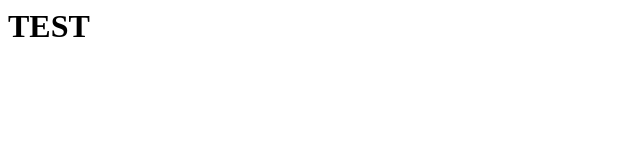
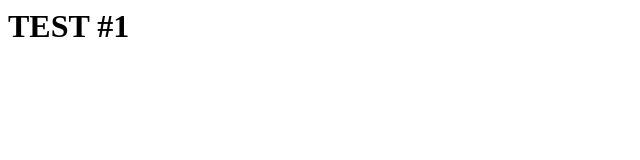
Before and after one commit to rtrainer/Test, a plain HTML site: page test.html in a window 1280 px wide. Shown: the full height of the page, 0-640 px from the left. Drawn offline with Linux system fonts and the light colour scheme.

Commit message:
Update test.html

```diff
--- a/test.html
+++ b/test.html
@@ -4,6 +4,6 @@
     <title>Test</title>
 </head>
 
-<h1>TEST</h1>
+<h1>TEST #1</h1>
 
 </html>
```
